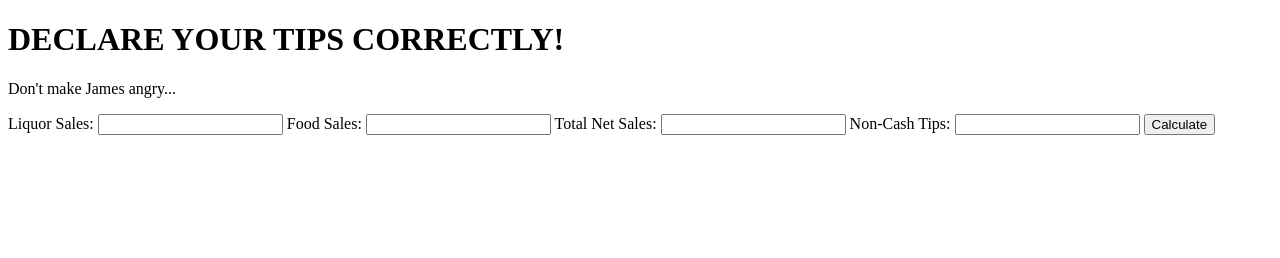
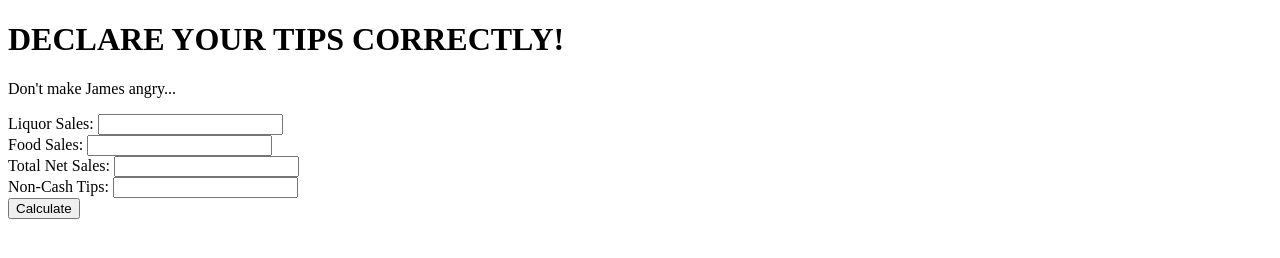
Before and after one commit to matthewcafaro/TSQTipOut, a plain HTML site: page index.html in a window 1280 px wide. Drawn offline with Linux system fonts and the light colour scheme.

Commit message:
Update index.html

```diff
--- a/index.html
+++ b/index.html
@@ -10,17 +10,17 @@
     <p>Don't make James angry...</p>
     <form>
         <label for = "liquor">Liquor Sales: </label>
-        <input type = "number" id = "liquor" name = "liquor" step = "any">
+        <input type = "number" id = "liquor" name = "liquor" step = "any"> <br>
 
         <label for = "liquor"> Food Sales: </label>
-        <input type = "number" id = "food" name = "food" step = "any">
+        <input type = "number" id = "food" name = "food" step = "any"> <br>
 
 
         <label for = 'totalSales'> Total Net Sales: </label>
-        <input type = "number" id="totalSales" name="totalSales" step ="any">
+        <input type = "number" id="totalSales" name="totalSales" step ="any"> <br>
 
         <label for = 'noncashTips'> Non-Cash Tips: </label>
-        <input type = "number" id = "noncashtips" name = "noncashtips" step = "any">
+        <input type = "number" id = "noncashtips" name = "noncashtips" step = "any"> <br>
 
         <button type="button" onclick="calculate()">Calculate</button>
 
```
